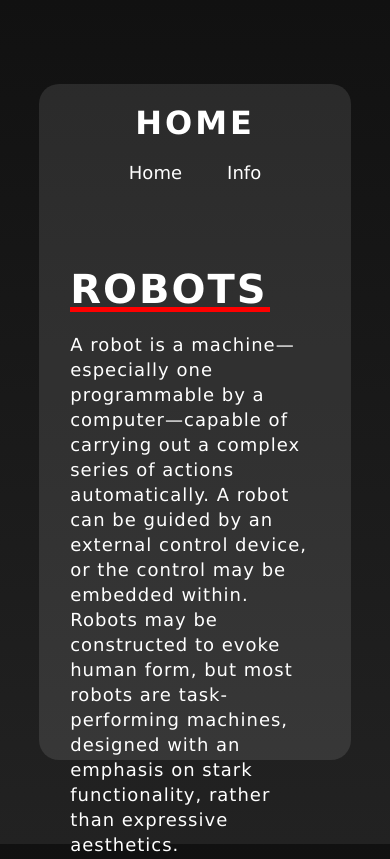
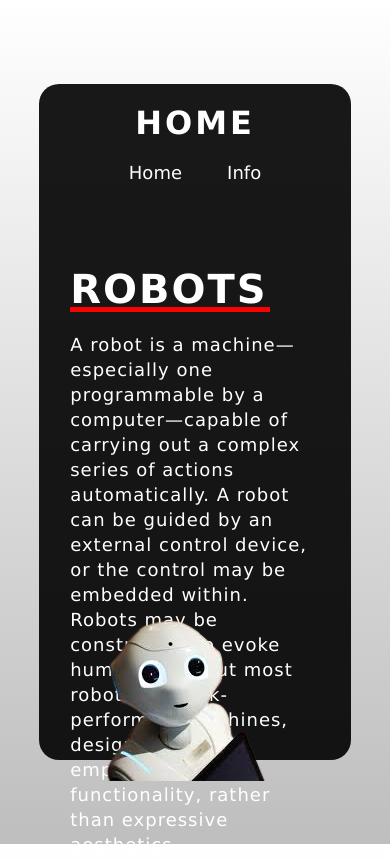
Before and after one commit to Test91112/Test91112.github.io, a PHP site: page /Home.html in a window 390 px wide. Run offline with PHP 8.4, Linux system fonts and the light colour scheme.

Commit message:
Add files via upload

```diff
--- a/Home-CSS.css
+++ b/Home-CSS.css
@@ -4,7 +4,7 @@
     font-family:'Lucida Sans', 'Lucida Sans Regular', 'Lucida Grande', 'Lucida Sans Unicode', Geneva, Verdana, sans-serif
 }
 body{
-    background: linear-gradient(#111,#222);
+    background: linear-gradient(rgb(255, 255, 255),rgb(190, 190, 190));
     height: 100vh;
     width:100%;
     display:flex;
@@ -23,7 +23,7 @@ body{
 .container{
     width:80%;
     height:80%;
-    background:rgba(255, 255, 255, 0.1);
+    background:rgba(0, 0, 0, 0.9);
     border-radius: 20px;
  }
  nav{
@@ -98,13 +98,12 @@ body{
     left:600px;
  }
  .content .image img{
-   min-width: 100%;
-    min-height: 100%;
-    z-index: -1;
+   min-width: 35%;
+    min-height: 35%;
     position: absolute;
     top: 0;
     left: 0;
-    right: 0;
+    right: 600px;
     bottom: 0;
     margin:auto;
  }
@@ -126,4 +125,14 @@ body{
          right:0;
          top:20px;
       }
+      .content .image img{
+         min-width: 10%;
+          min-height: 10%;
+          position: absolute;
+          top: 550px;
+          left: 0;
+          right: 600px;
+          bottom: 0;
+          margin:auto;
+       }
  }
--- a/Home.html
+++ b/Home.html
@@ -28,7 +28,9 @@
                         <h2>Robots</h2>
                         <p>A robot is a machine—especially one programmable by a computer—capable of carrying out a complex series of actions automatically. A robot can be guided by an external control device, or the control may be embedded within. Robots may be constructed to evoke human form, but most robots are task-performing machines, designed with an emphasis on stark functionality, rather than expressive aesthetics.</p>
                     </div>
-
+                    <div class="image">
+                        <img src="images-removebg-preview.png">
+                    </div>
               </div>
 
        </div>
--- a/INFO.html
+++ b/INFO.html
@@ -24,7 +24,7 @@
                 <p>Robots are now used not only in the operating room but also in clinical settings to support healthcare workers and enhance patient care. For example, hospitals and clinics are deploying robots for a much wider range of tasks to help reduce exposure to pathogens during the COVID-19 pandemic.</p>
             </div>
             <div class="image">
-                <img src="Robot-Background.png">
+                <img src="Cute-Robot.png">
             </div>
         </div>
     </div>
```
Also changed, not shown: INFO-CSS.css (+13 -4 lines), Cute-Robot.png (added), images-removebg-preview.png (added).
